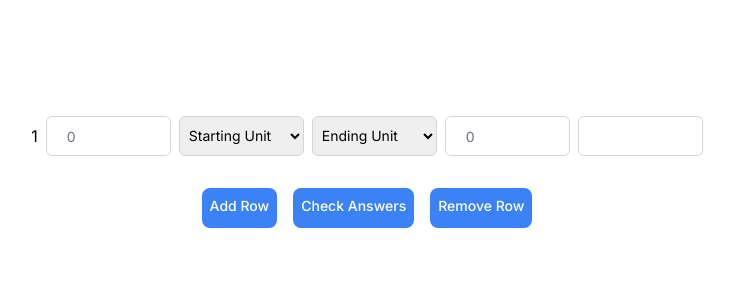
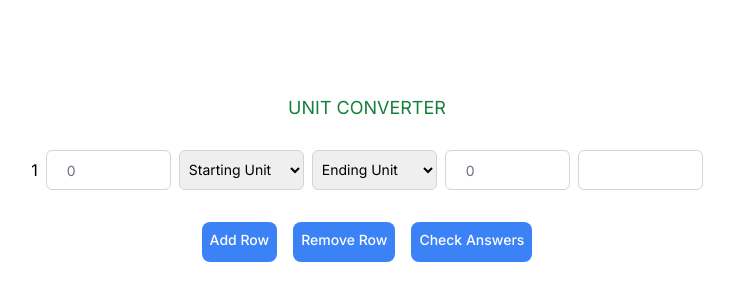
Before and after one commit to sjohnamson/unit-converter, a Next.js app: page / in a window 1280 px wide. Shown: the part 232-532 px from the top of the page, without its empty margins (273-1007 px from the left). Built offline with nearby package versions, Linux system fonts and the light colour scheme.

Commit message:
Refactor worksheet buttons into separate components

```diff
--- a/src/app/page.tsx
+++ b/src/app/page.tsx
@@ -1,11 +1,13 @@
 "use client";
 
+import React, { useState } from "react";
 import Inputs from "./ui/worksheet/inputs";
 import Dropdowns from "./ui/worksheet/dropdowns";
 import Results from "./ui/worksheet/results";
-import { convertTemperature, convertVolume } from "./lib/converters";
 import { temperatures, volumes } from "./lib/units";
-import React, { useState } from "react";
+import CheckAnswerButton from "./ui/worksheet/buttons/check-answers";
+import AddRowButton from "./ui/worksheet/buttons/add-row";
+import RemoveRowButton from "./ui/worksheet/buttons/remove-row";
 
 export default function Home() {
   const [questionsState, setQuestionsState] = useState([
@@ -32,64 +34,11 @@ export default function Home() {
     });
   };
 
-  const addRow = () => {
-    setQuestionsState((prevState) => [
-      ...prevState,
-      {
-        inputValue: 0,
-        startingUnit: "Starting Unit",
-        endingUnit: "Ending Unit",
-        studentAnswer: 0,
-        isValid: true,
-        isCorrect: false,
-        buttonClicked: false,
-      },
-    ]);
-  };
-
-  const removeRow = () => {
-    setQuestionsState((prevState) => {
-      if (prevState.length > 1) {
-        return prevState.slice(0, -1);
-      }
-      return prevState;
-   });
-  }
-
-  const handleCheckButton = () => {
-    setQuestionsState((prevState) =>
-      prevState.map((questionState) => {
-        const { inputValue, startingUnit, endingUnit, studentAnswer } =
-          questionState;
-        let isValid = true;
-        let isCorrect = false;
-        let buttonClicked = true;
-
-        if (
-          isNaN(inputValue) ||
-          isNaN(studentAnswer) ||
-          startingUnit === "Starting Unit" ||
-          endingUnit === "Ending Unit"
-        ) {
-          isValid = false;
-          return { ...questionState, isValid, isCorrect, buttonClicked };
-        }
-
-        let answer;
-        if (temperatures.includes(startingUnit)) {
-          answer = convertTemperature(questionState).toFixed(1);
-        } else {
-          answer = convertVolume(questionState).toFixed(1);
-        }
-
-        isCorrect = answer === studentAnswer.toFixed(1);
-        return { ...questionState, isValid, isCorrect, buttonClicked };
-      })
-    );
-  };
-
   return (
-    <main className="flex flex-col min-h-screen items-center justify-center p-2 md:p-24">
+    <main className="flex flex-col min-h-screen items-center justify-center p-2 md:p-10">
+      <header className="text-green-700 text-lg p-2 md:p-5">
+        UNIT CONVERTER
+      </header>
       {questionsState.map(
         (
           {
@@ -107,9 +56,7 @@ export default function Home() {
             key={rowIndex}
             className="mt-2 flex flex-col items-center gap-1 md:mt-2 md:flex-row md:gap-2"
           >
-            <div>
-              {rowIndex + 1}
-            </div>
+            <div>{rowIndex + 1}</div>
             {/* returns input fields for the basic question structure */}
             <Inputs
               label="Input Value"
@@ -163,24 +110,9 @@ export default function Home() {
         )
       )}
       <div className="mt-5 flex gap-2 md:mt-8 md:gap-4">
-        <button
-          className="flex h-10 items-right rounded-lg bg-blue-500 p-2  text-sm font-medium text-white transition-colors hover:bg-blue-400 focus-visible:outline focus-visible:outline-2 focus-visible:outline-offset-2 focus-visible:outline-blue-500 active:bg-blue-600 aria-disabled:cursor-not-allowed aria-disabled:opacity-50"
-          onClick={addRow}
-        >
-          Add Row
-        </button>
-        <button
-          className="flex h-10 items-right rounded-lg bg-blue-500 p-2  text-sm font-medium text-white transition-colors hover:bg-blue-400 focus-visible:outline focus-visible:outline-2 focus-visible:outline-offset-2 focus-visible:outline-blue-500 active:bg-blue-600 aria-disabled:cursor-not-allowed aria-disabled:opacity-50"
-          onClick={handleCheckButton}
-        >
-          Check Answers
-        </button>
-        <button
-          className="flex h-10 items-right rounded-lg bg-blue-500 p-2  text-sm font-medium text-white transition-colors hover:bg-blue-400 focus-visible:outline focus-visible:outline-2 focus-visible:outline-offset-2 focus-visible:outline-blue-500 active:bg-blue-600 aria-disabled:cursor-not-allowed aria-disabled:opacity-50"
-          onClick={removeRow}
-        >
-          Remove Row
-        </button>
+        <AddRowButton setQuestionsState={setQuestionsState} />
+        <RemoveRowButton setQuestionsState={setQuestionsState} />
+        <CheckAnswerButton setQuestionsState={setQuestionsState} />
       </div>
     </main>
   );
--- /dev/null
+++ b/src/app/ui/button.tsx
@@ -0,0 +1,10 @@
+export default function Button({ text, onClick }) {
+  return (
+    <button
+      className="flex h-10 items-right rounded-lg bg-blue-500 p-2  text-sm font-medium text-white transition-colors hover:bg-blue-400 focus-visible:outline focus-visible:outline-2 focus-visible:outline-offset-2 focus-visible:outline-blue-500 active:bg-blue-600 aria-disabled:cursor-not-allowed aria-disabled:opacity-50"
+      onClick={onClick}
+    >
+      {text}
+    </button>
+  );
+}
--- /dev/null
+++ b/src/app/ui/worksheet/buttons/add-row.tsx
@@ -0,0 +1,24 @@
+import Button from "../../button";
+
+export default function AddRowButton({setQuestionsState}) {
+
+
+    const handleAddRowButton = () => {
+        setQuestionsState((prevState) => [
+          ...prevState,
+          {
+            inputValue: 0,
+            startingUnit: "Starting Unit",
+            endingUnit: "Ending Unit",
+            studentAnswer: 0,
+            isValid: true,
+            isCorrect: false,
+            buttonClicked: false,
+          },
+        ]);
+      };
+
+    return (
+        <Button text="Add Row" onClick={handleAddRowButton} />
+    );
+  }
--- /dev/null
+++ b/src/app/ui/worksheet/buttons/check-answers.tsx
@@ -0,0 +1,43 @@
+import Button from "../../button";
+import { temperatures } from "@/app/lib/units";
+import { convertTemperature, convertVolume } from "@/app/lib/converters";
+
+export default function CheckAnswerButton({setQuestionsState}) {
+
+
+    const handleCheckButton = () => {
+        setQuestionsState((prevState) =>
+          prevState.map((questionState) => {
+            const { inputValue, startingUnit, endingUnit, studentAnswer } =
+              questionState;
+            let isValid = true;
+            let isCorrect = false;
+            let buttonClicked = true;
+
+            if (
+              isNaN(inputValue) ||
+              isNaN(studentAnswer) ||
+              startingUnit === "Starting Unit" ||
+              endingUnit === "Ending Unit"
+            ) {
+              isValid = false;
+              return { ...questionState, isValid, isCorrect, buttonClicked };
+            }
+
+            let answer;
+            if (temperatures.includes(startingUnit)) {
+              answer = convertTemperature(questionState).toFixed(1);
+            } else {
+              answer = convertVolume(questionState).toFixed(1);
+            }
+
+            isCorrect = answer === studentAnswer.toFixed(1);
+            return { ...questionState, isValid, isCorrect, buttonClicked };
+          })
+        );
+      };
+
+    return (
+        <Button text="Check Answers" onClick={handleCheckButton} />
+    );
+  }
--- /dev/null
+++ b/src/app/ui/worksheet/buttons/remove-row.tsx
@@ -0,0 +1,17 @@
+import Button from "../../button";
+
+export default function RemoveRowButton({setQuestionsState}) {
+
+    const handleRemoveRowButton = () => {
+        setQuestionsState((prevState) => {
+          if (prevState.length > 1) {
+            return prevState.slice(0, -1);
+          }
+          return prevState;
+        });
+      };
+
+    return (
+        <Button text="Remove Row" onClick={handleRemoveRowButton} />
+    );
+  }
```
